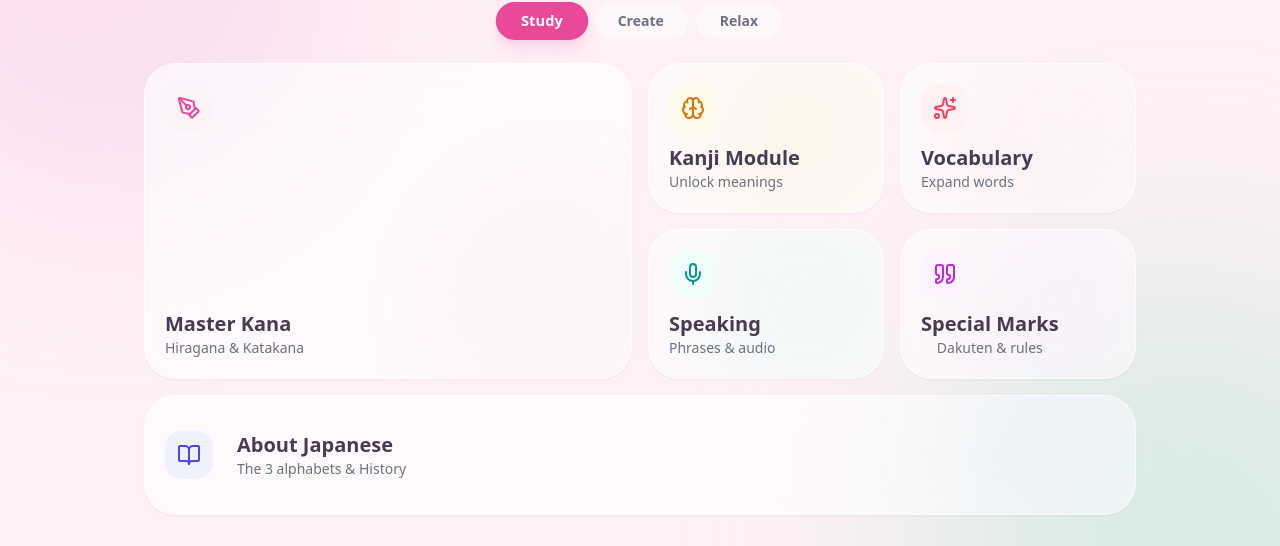
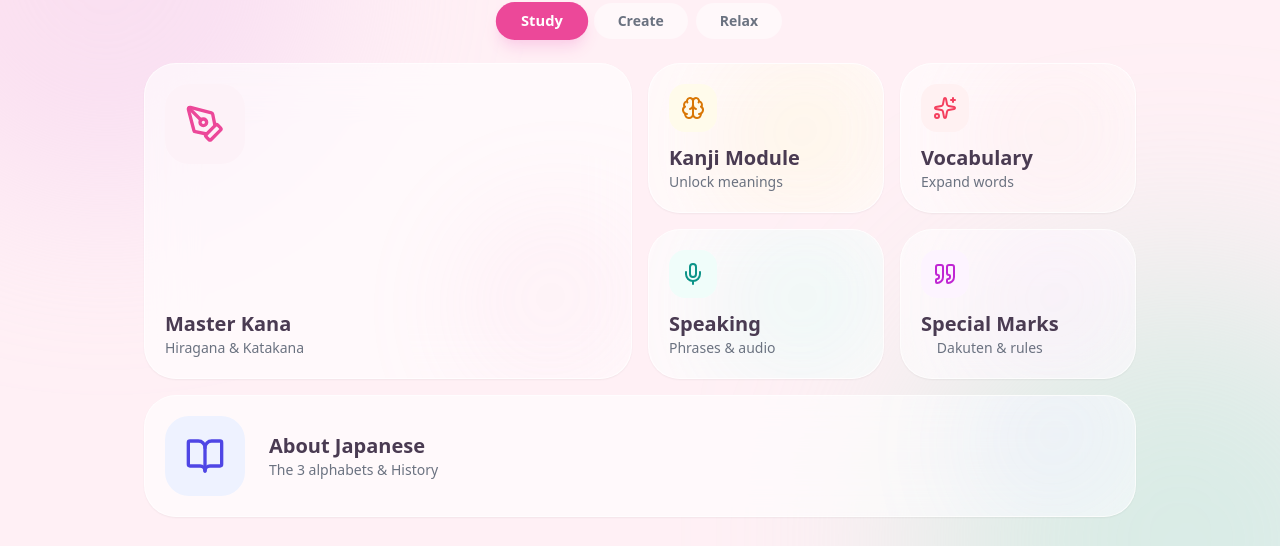
Before and after one commit to abhilasha-blossom/KoiKana, a React (Vite) app: page /start in a window 1280 px wide. Shown: the part 133-679 px from the top of the page. Built offline with nearby package versions, Linux system fonts and the light colour scheme; no server answers; a web font is replaced by a local one.

Commit message:
feat: resize menu icons for better visibility

```diff
--- a/src/components/StartMenu.jsx
+++ b/src/components/StartMenu.jsx
@@ -181,8 +181,8 @@ const StartMenu = () => {
                 <div className={`absolute -right-8 -bottom-8 w-32 h-32 md:w-48 md:h-48 rounded-full blur-[60px] opacity-20 group-hover:opacity-40 transition-all duration-700 group-hover:scale-125 bg-gradient-to-br ${gradientColors}`}></div>
 
                 <div className={`relative z-10 flex ${item.full ? 'flex-row items-center gap-6 h-full' : 'flex-col h-full justify-between'}`}>
-                    <div className={`w-12 h-12 rounded-2xl flex items-center justify-center ${item.full ? '' : 'mb-3'} group-hover:scale-110 transition-transform duration-500 ${themeClasses.split(' ').slice(0, 2).join(' ')}`}>
-                        <item.icon className="w-6 h-6" />
+                    <div className={`${item.big || item.full ? 'w-20 h-20 rounded-3xl' : 'w-12 h-12 rounded-2xl'} flex items-center justify-center ${item.full ? '' : 'mb-3'} group-hover:scale-110 transition-transform duration-500 ${themeClasses.split(' ').slice(0, 2).join(' ')}`}>
+                        <item.icon className={item.big || item.full ? "w-10 h-10" : "w-6 h-6"} />
                     </div>
                     <div className={item.full ? 'flex-grow' : ''}>
                         <h3 className={`text-lg md:text-xl font-bold ${theme.colors.primary}`}>{item.title}</h3>
@@ -257,8 +257,8 @@ const StartMenu = () => {
                             key={tab}
                             onClick={() => setActiveTab(tab)}
                             className={`px-6 py-2 rounded-full font-bold text-sm transition-all duration-300 ${activeTab === tab
-                                    ? 'bg-pink-500 text-white shadow-lg shadow-pink-200 scale-105'
-                                    : 'bg-white/50 text-gray-500 hover:bg-white hover:text-pink-400'
+                                ? 'bg-pink-500 text-white shadow-lg shadow-pink-200 scale-105'
+                                : 'bg-white/50 text-gray-500 hover:bg-white hover:text-pink-400'
                                 }`}
                         >
                             {tab}
```
